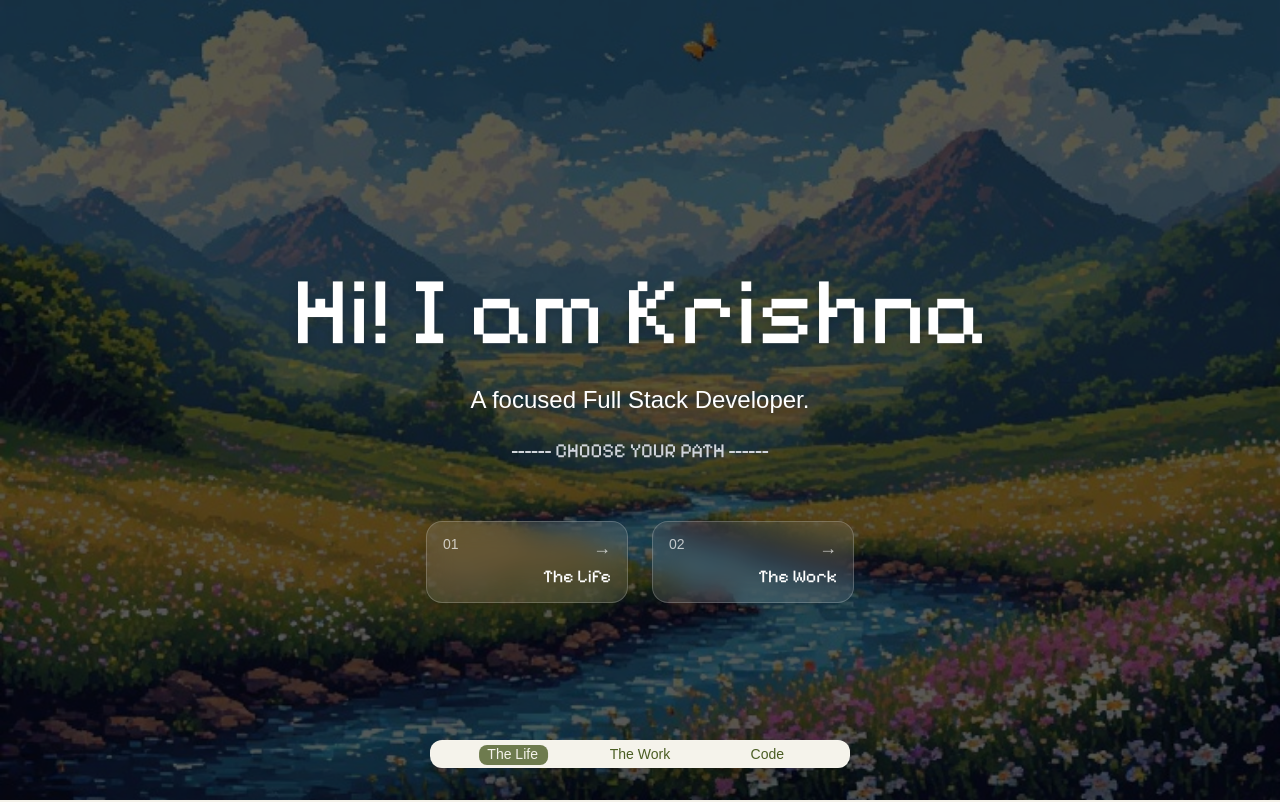
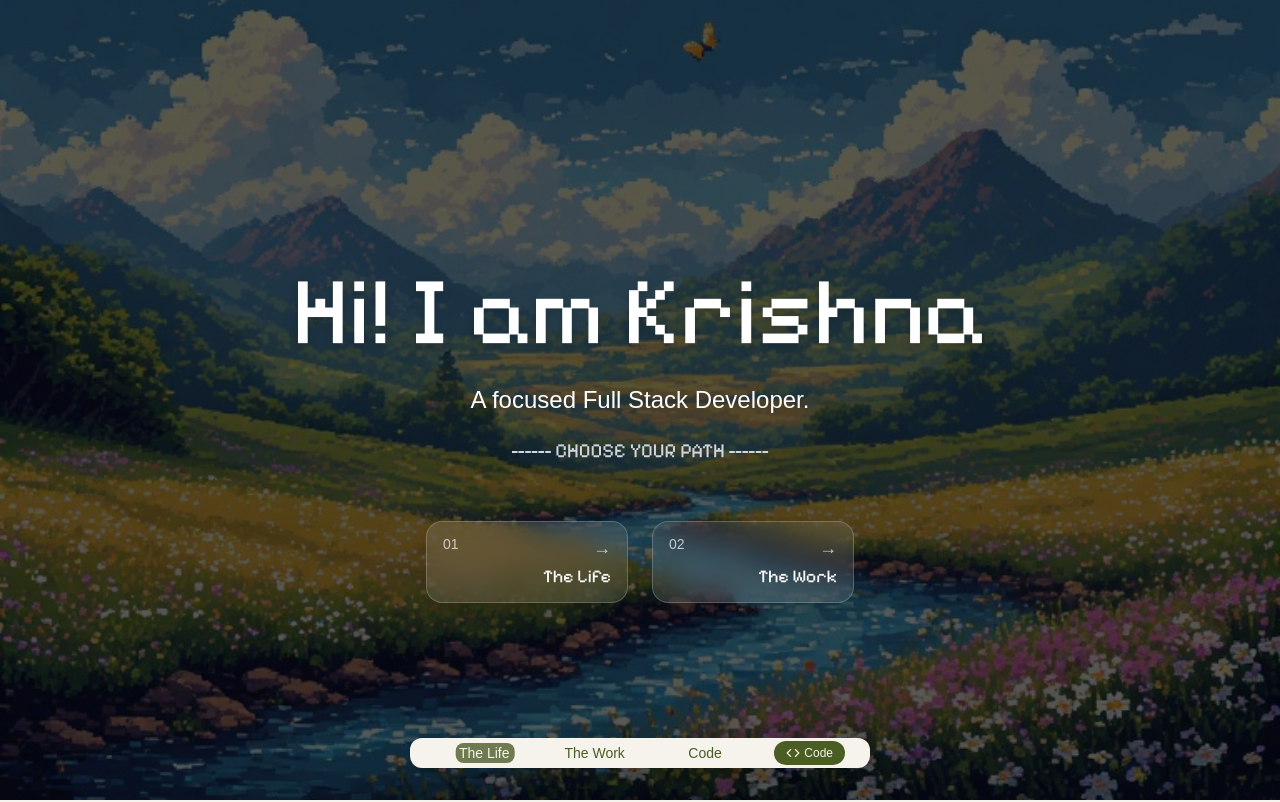
Before and after one commit to sudoKrishna/krishna, a Next.js app: page / in a window 1280 px wide. Shown: the top 802 px of the page. Built offline with nearby package versions, Linux system fonts and the light colour scheme; a web font is replaced by a local one.

Commit message:
add codemode button and codemode context

```diff
--- a/app/components/Menubar.tsx
+++ b/app/components/Menubar.tsx
@@ -1,9 +1,10 @@
-// components/MenuBar.tsx
 "use client";
 
 import { useEffect, useRef, useState } from "react";
 import gsap from "gsap";
 import { Edu_NSW_ACT_Cursive } from "next/font/google";
+import { useCodeMode } from "../context/CodeModeContext";
+import { Code } from "lucide-react";
 
 const cursiveFont = Edu_NSW_ACT_Cursive({
   subsets: ["latin"],
@@ -14,6 +15,8 @@ const tabs = ["The Life", "The Work", "Code"];
 
 export default function MenuBar() {
   const [active, setActive] = useState(0);
+
+  const { codeMode, setCodeMode } = useCodeMode();
 
   const buttonRefs = useRef<(HTMLButtonElement | null)[]>([]);
   const borderRefs = useRef<(HTMLDivElement | null)[]>([]);
@@ -38,6 +41,7 @@ useEffect(() => {
       ease: "power2.out",
     });
   }, [active]);
+
   const handleMouseMove = (
     e: React.MouseEvent<HTMLButtonElement>,
     index: number
@@ -74,15 +78,15 @@ useEffect(() => {
 
   return (
     <div className="flex justify-center">
-      {/* LONG + THIN MENU */}
-      <div className="relative flex gap-3 px-6 py-0 rounded-xl bg-[#F5F3EB] border border-white/10 shadow-xl w-[420px] h-[28px] items-center">
+      <div className="relative flex gap-3 px-6 py-0 rounded-xl bg-[#F5F3EB] border border-white/10 shadow-xl w-[460px] h-[30px] items-center">
 
-
+        {/* ACTIVE BACKGROUND */}
         <div
           ref={activeBgRef}
           className="absolute top-1 left-0 h-[20px] w-[30px] rounded-lg bg-[#6E7B4E]"
         />
 
+        {/* TABS */}
         {tabs.map((tab, index) => (
           <button
             key={tab}
@@ -94,7 +98,7 @@ useEffect(() => {
             onClick={() => setActive(index)}
             className="relative flex-1 text-center py-0"
           >
-            {/* Border */}
+            {/* BORDER EFFECT */}
             {active !== index && (
               <div
                 ref={(el) => {
@@ -109,7 +113,7 @@ useEffect(() => {
               />
             )}
 
-            {/* Text */}
+            {/* TEXT */}
             <span
               className={`
                 ${cursiveFont.className}
@@ -125,6 +129,19 @@ useEffect(() => {
             </span>
           </button>
         ))}
+
+        {/* CODE MODE BUTTON */}
+        <button
+          onClick={() => setCodeMode(!codeMode)}
+          className="
+            ml-2 flex items-center gap-1 rounded-full
+            bg-[#4A5D23] px-3 py-1 text-xs text-[#F5F3EB]
+            transition-all hover:scale-105
+          "
+        >
+          <Code size={14} />
+          {codeMode ? "Normal" : "Code"}
+        </button>
       </div>
     </div>
   );
```
Lines whose indentation alone changed are shown as unchanged.
